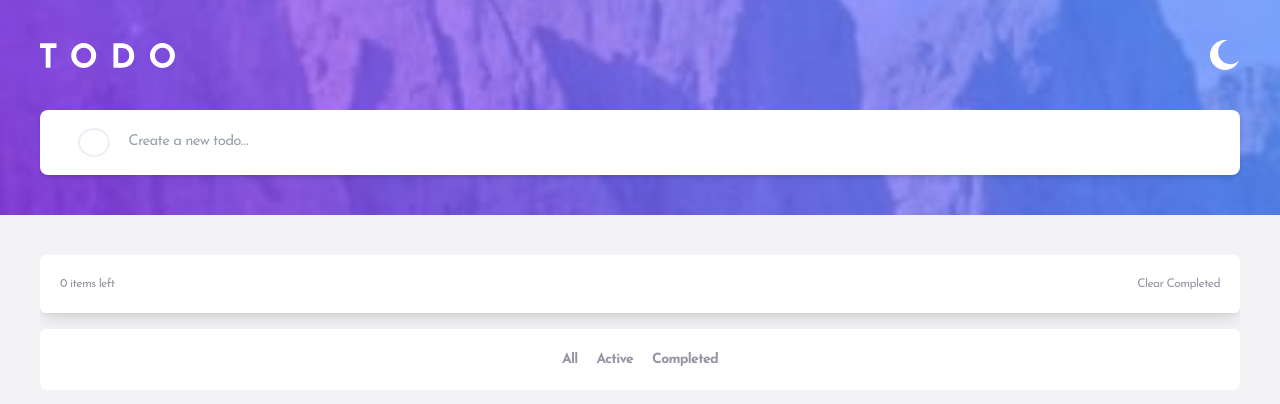
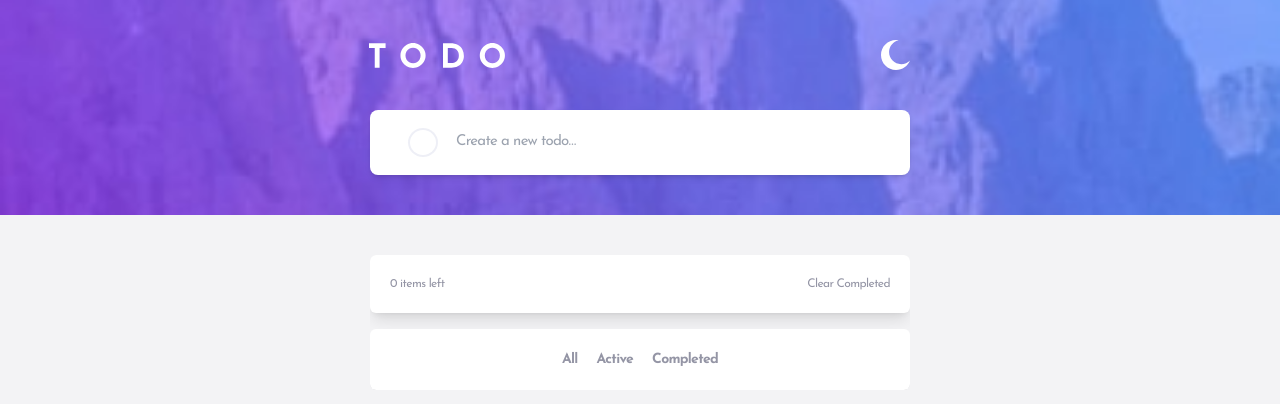
Before and after one commit to BYCODDE/React-Todo-App, a React (Vite) app: page / in a window 1280 px wide. Shown: the top 404 px of the page. Built offline with nearby package versions, Linux system fonts and the light colour scheme.

Commit message:
new commit!

```diff
--- a/src/components/Header/Header.jsx
+++ b/src/components/Header/Header.jsx
@@ -2,17 +2,13 @@
 import headerSvg from "/images/TODO 2.svg";
 import moon from "/images/icon-moon.svg";
 import sun from "/images/icon-sun.svg";
-export default function Header({
-  toggleDarkMode,
-  dark,
-  handleKeyPress,
-}) {
+export default function Header({ toggleDarkMode, dark, handleKeyPress }) {
   return dark ? (
     <header
-      className="  p-[40px] bg-cover bg-center bg-no-repeat w-full "
+      className=" md:flex md:justify-center md:items-center md:flex-col p-[40px] bg-cover bg-center bg-no-repeat w-full "
       style={{ backgroundImage: "url('/images/bg-mobile-light.jpg')" }}
     >
-      <div className=" flex justify-between items-center">
+      <div className="md:gap-[375px] flex justify-between items-center">
         <img className="h-[25px]" src={headerSvg} alt="headerSvg" />
         {dark ? (
           <img
@@ -30,7 +26,7 @@ export default function Header({
           />
         )}
       </div>
-      <div className="cursor-pointer mt-[40px] justify-start  rounded-lg bg-white shadow-md flex items-center gap-[20px] p-[20px]">
+      <div className=" md:w-[540px] cursor-pointer mt-[40px] justify-start  rounded-lg bg-white shadow-md flex items-center gap-[20px] p-[20px]">
         <div className="ml-[20px] shadow-custom  h-[25px] w-[30px] rounded-[50%] bg-white"></div>
         <input
           onKeyDown={handleKeyPress}
@@ -67,7 +63,6 @@ export default function Header({
         <div className="ml-[20px] shadow-customColor2 h-[25px] w-[30px] rounded-[50%] bg-customColor "></div>
         <input
           onKeyDown={handleKeyPress}
-
           type="text"
           className=" outline-none   w-[100%]  bg-customColor text-customColor2  text-[15px] font-normal leading-normal tracking-tighter"
           placeholder="Create a new todo…"
--- a/src/components/Main/Main.jsx
+++ b/src/components/Main/Main.jsx
@@ -34,7 +34,7 @@ export default function Main({ dark, posts, setPosts }) {
   };
 
   return (
-    <main  className="  p-[40px] text-[12px] text-customColor3 font-normal">
+    <main className="md:flex md:justify-center  p-[40px] text-[12px] text-customColor3 font-normal">
       <div className="overflow-hidden rounded-md">
         {posts
           .filter((item) => {
@@ -57,7 +57,7 @@ export default function Main({ dark, posts, setPosts }) {
           ))}
 
         {dark ? (
-          <div className="bg-background rounded-md shadow-lg tracking-tighter text-customColor4 font-normal leading-normal flex justify-between p-[20px]">
+          <div className=" md:min-w-[540px]    bg-background rounded-md shadow-lg tracking-tighter text-customColor4 font-normal leading-normal flex justify-between p-[20px]">
             <h3>{posts.length} items left</h3>
             <h3
               onClick={handleClear}
```
